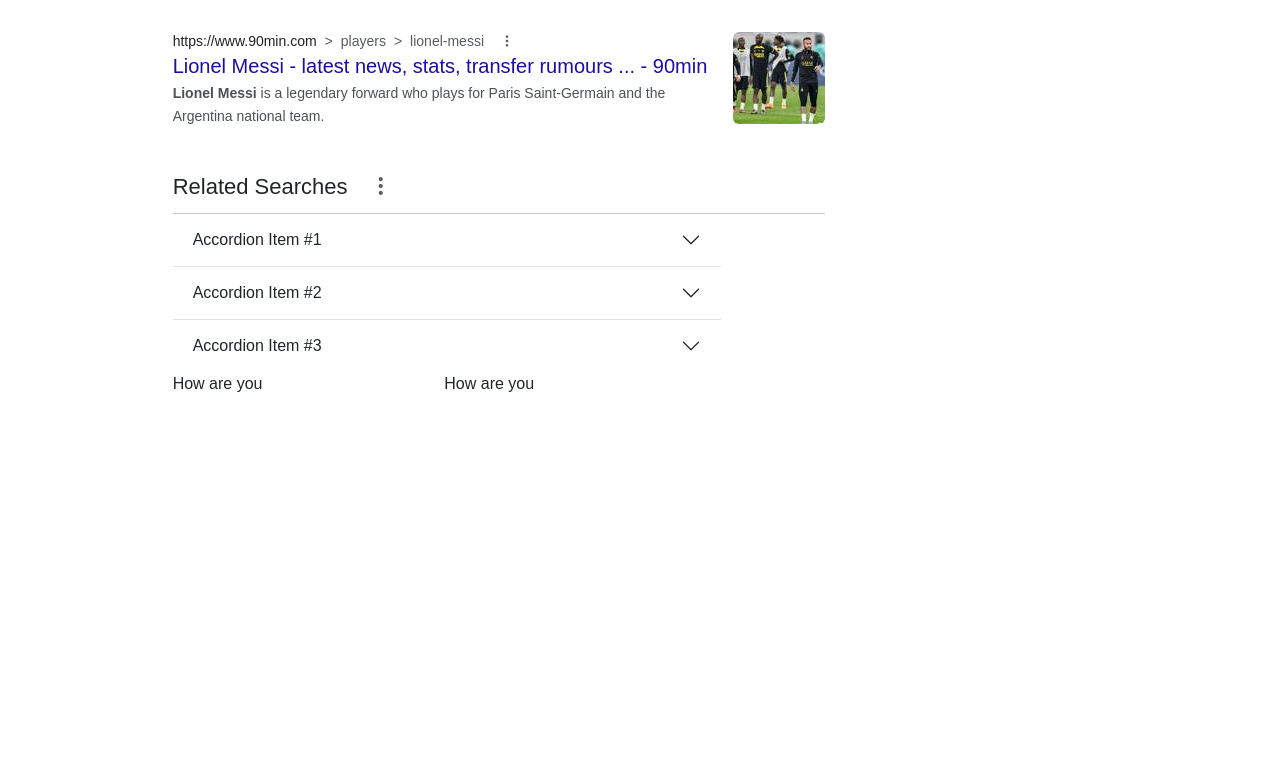
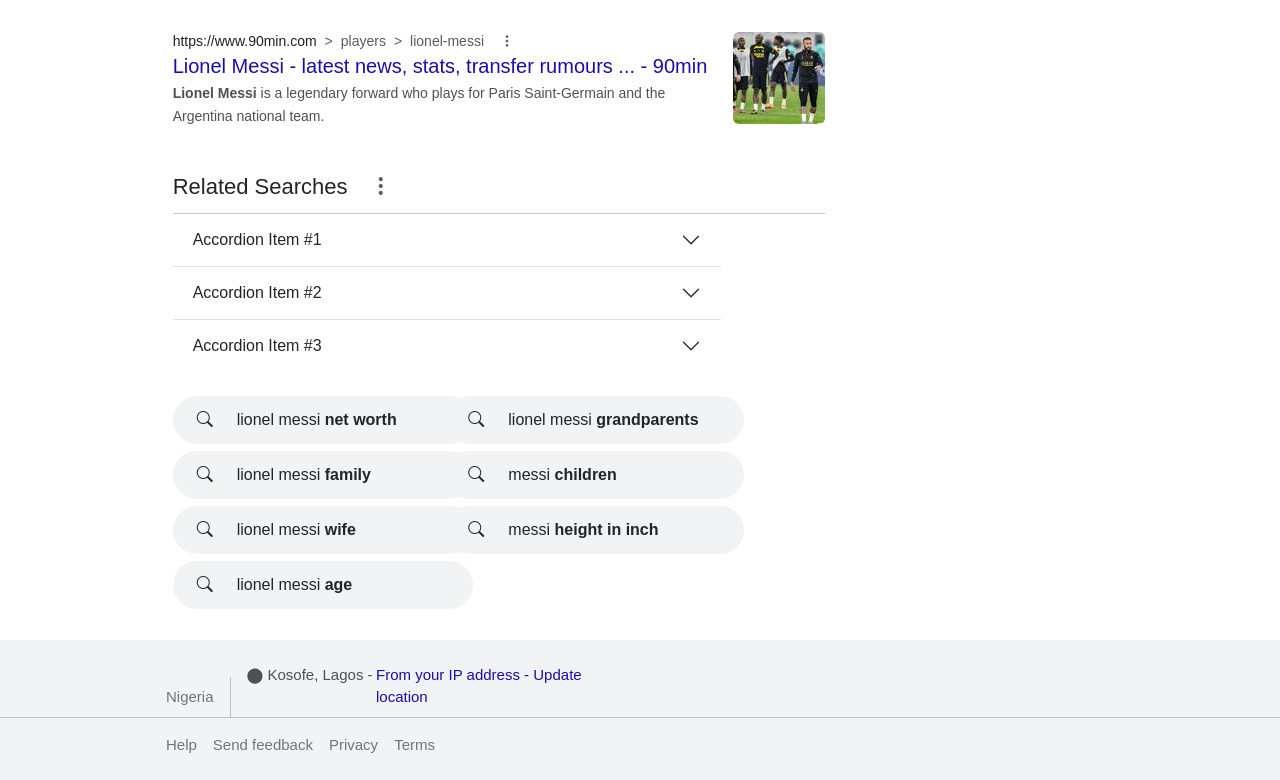
Before and after one commit to MbonuJennifer/Google-Web-Design, a plain HTML site: page index.html in a window 1280 px wide. Shown: the part 2702-3482 px from the top of the page. Before the commit the page ends 3114 px from the top, so only its background shows below. Drawn offline with nearby package versions, Linux system fonts and the light colour scheme.

Commit message:
Added footer section

```diff
--- a/index.html
+++ b/index.html
@@ -927,13 +927,54 @@
         </div>
         <!-- --------------------Inside here----------------->
         <div>
-          <div class="row">
+          <div class="row py-4">
             <div class="col-md-5">
-              <p>How are you</p>
+              <div
+                class="d-flex rounded-pill circlePill align-items-center px-4"
+              >
+                <span><i class="bi bi-search pe-4"></i></span>
+                <p class="py-2 mb-0">lionel messi <strong>net worth</strong></p>
+              </div>
+              <div
+                class="d-flex rounded-pill circlePill align-items-center px-4"
+              >
+                <span><i class="bi bi-search pe-4"></i></span>
+                <p class="py-2 mb-0">lionel messi <strong>family</strong></p>
+              </div>
+              <div
+                class="d-flex rounded-pill circlePill align-items-center px-4"
+              >
+                <span><i class="bi bi-search pe-4"></i></span>
+                <p class="py-2 mb-0">lionel messi <strong>wife</strong></p>
+              </div>
+              <div
+                class="d-flex rounded-pill circlePill align-items-center px-4"
+              >
+                <span><i class="bi bi-search pe-4"></i></span>
+                <p class="py-2 mb-0">lionel messi <strong>age</strong></p>
+              </div>
             </div>
             <div class="col-md-5">
-              <p>How are you</p>
-
+              <div
+                class="d-flex rounded-pill circlePill align-items-center px-4"
+              >
+                <span><i class="bi bi-search pe-4"></i></span>
+                <p class="py-2 mb-0">
+                  lionel messi <strong>grandparents</strong>
+                </p>
+              </div>
+              <div
+                class="d-flex rounded-pill circlePill align-items-center px-4"
+              >
+                <span><i class="bi bi-search pe-4"></i></span>
+                <p class="py-2 mb-0">messi <strong>children</strong></p>
+              </div>
+              <div
+                class="d-flex rounded-pill circlePill align-items-center px-4"
+              >
+                <span><i class="bi bi-search pe-4"></i></span>
+                <p class="py-2 mb-0">messi <strong>height in inch</strong></p>
+              </div>
             </div>
           </div>
         </div>
@@ -977,6 +1018,37 @@
         </p>
       </div>
     </div>
+    <footer class="fFooter bottom">
+      <div class="container">
+        <div class="row forMargin">
+          <!-- <div class="col-md-1"></div> -->
+          <div class="col-md-6">
+            <div class="d-flex align-items-end">
+              <p class="pt-4 pb-2 mb-0 footerText">Nigeria</p>
+              <div class="d-flex" style="height: 40px;">
+                <div class="vr my-0 mx-3"></div>
+              </div>
+              <p class="pt-4 pb-2 mb-0 footerText1">&#11044; Kosofe, Lagos - &nbsp</p>
+              <p class="pt-4 pb-2 mb-0 footerText2">From your IP address - Update location</p>
+            </div>
+          </div>
+        </div>
+      </div>
+      <hr class="mt-0 pt-0"/>
+      <div class="container">
+          <div class="row forMargin">
+            <div class="col-md-6">
+              <div class="d-flex align-items-start">
+              <p class="pt-0 pb-4 mb-0 pe-3 footerText">Help</p>
+              <p class="pt-0 pb-4 mb-0 pe-3 footerText">Send feedback</p>
+              <p class="pt-0 pb-4 mb-0 pe-3 footerText">Privacy</p>
+              <p class="pt-0 pb-4 mb-0 pe-3 footerText">Terms</p>
+            </div>
+            </div>
+          </div>
+
+        </div>
+    </footer>
     <script
       src="https://cdn.jsdelivr.net/npm/bootstrap@5.3.0-alpha1/dist/js/bootstrap.bundle.min.js"
       integrity="sha384-w76AqPfDkMBDXo30jS1Sgez6pr3x5MlQ1ZAGC+nuZB+EYdgRZgiwxhTBTkF7CXvN"
--- a/style.css
+++ b/style.css
@@ -132,13 +132,11 @@ a:hover {
   margin: -35px;
   background-color: #f0f0f0;
 }
-.mNewsT{
+.mNewsT {
   color: #202124;
   display: inline;
   font-size: 14px;
-line-height: 18px;
-
-
+  line-height: 18px;
 }
 .subTitlesbigCol {
   font-size: 22px;
@@ -152,30 +150,62 @@ line-height: 18px;
   color: #202124;
   line-height: 18.2px;
 }
-.newsCTitle{
+.newsCTitle {
   font-size: 20px;
-line-height: 24px;
+  line-height: 24px;
 }
-.newsCPara{
+.newsCPara {
   font-size: 14px;
-line-height: 22.12px;
-color:  #4D5156;
+  line-height: 22.12px;
+  color: #4d5156;
 }
-.marginButtomArea{
+.marginButtomArea {
   margin-bottom: 2.2rem;
 }
-.marginButtomArea1{
+.marginButtomArea1 {
   margin-bottom: 2.2rem;
   margin-top: 4rem;
 }
-.playImg{
+.playImg {
   position: relative;
 }
-.playImgSpan{
+.playImgSpan {
   position: absolute;
   left: 16%;
   text-align: center;
   margin-top: 10px;
   font-size: 2rem;
-
 }
+.circlePill {
+  background-color: #f1f3f4;
+  height: 48px;
+  margin-bottom: 7px;
+  margin-right: 15px;
+  width: 300px;
+}
+.circlePill:hover {
+  text-decoration: underline;
+  text-decoration-color: #202124;
+}
+.fFooter {
+  background-color: #f1f3f4;
+  /* background-color: #F2F2F2; */
+}
+.forMargin {
+  margin: 0 4.5rem !important;
+}
+.footerText {
+  color: #70757a;
+  font-size: 15px;
+}
+.footerText1 {
+  color:  #4D5156;
+  font-size: 15px;
+}
+.footerText2 {
+  color:  #1a0dab;
+  font-size: 15px;
+}
+.secondText {
+  height: 40px;
+}
```
